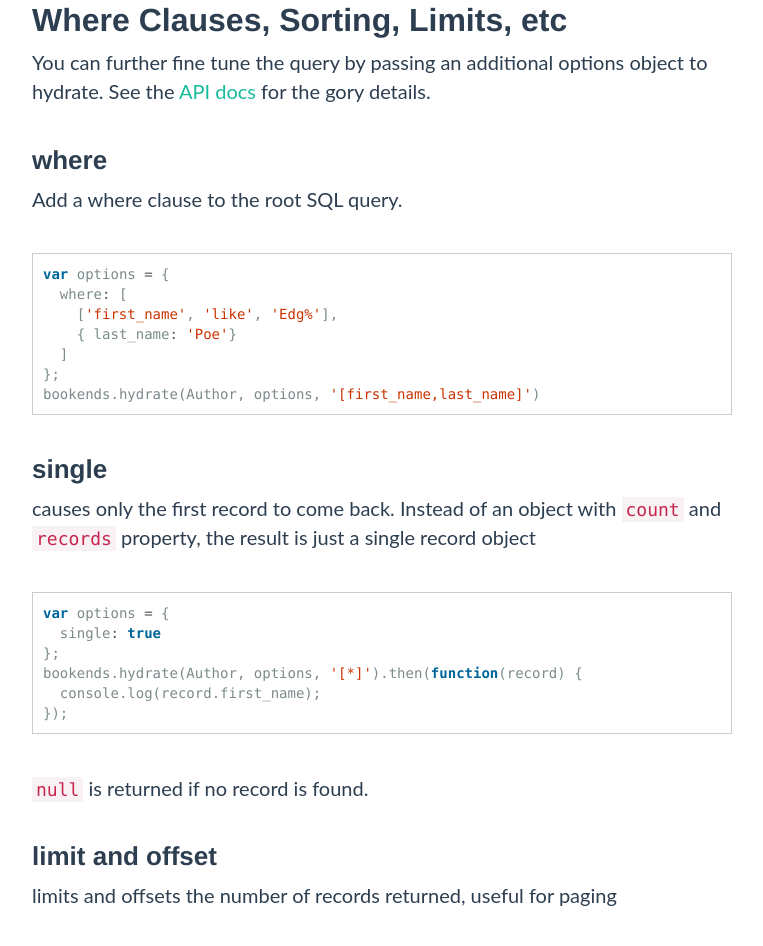
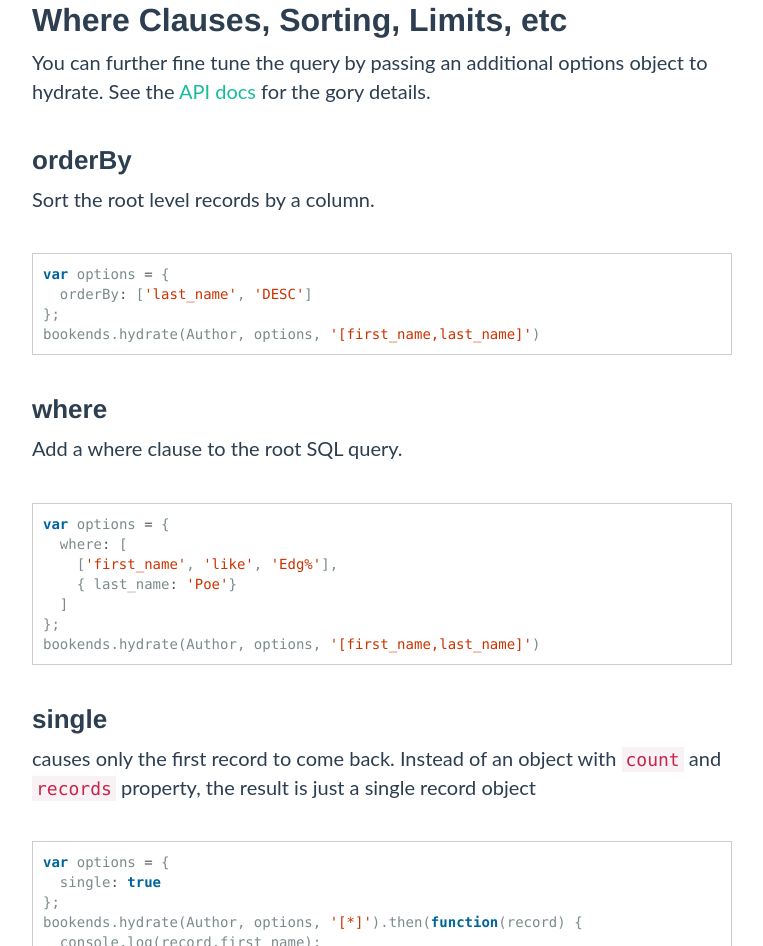
Before and after one commit to LreeLenn/bookends, a plain HTML site: page getting-started.html in a window 1280 px wide. Shown: the part 5203-6149 px from the top of the page, without its empty margins (38-801 px from the left). Drawn offline with Linux system fonts and the light colour scheme.

Commit message:
fix(site) forgot orderBy in getting-started

```diff
--- a/getting-started.html
+++ b/getting-started.html
@@ -105,7 +105,12 @@ Aggregations do not take place in the database, a minor ding against Bookends. I
     <span class="p">{</span> <span class="nx">books</span><span class="o">:</span> <span class="p">[</span><span class="s1">'title5'</span><span class="p">,</span> <span class="s1">'title6'</span><span class="p">,</span> <span class="s1">'etc'</span><span class="p">]}</span>
   <span class="p">]</span>
 <span class="p">}</span>
-</code></pre><h2>Where Clauses, Sorting, Limits, etc</h2><p>You can further fine tune the query by passing an additional options object to hydrate. See the <a href="api-docs.html">API docs</a> for the gory details.</p><h3>where</h3><p>Add a where clause to the root SQL query.</p>
+</code></pre><h2>Where Clauses, Sorting, Limits, etc</h2><p>You can further fine tune the query by passing an additional options object to hydrate. See the <a href="docs.html">API docs</a> for the gory details.</p><h3>orderBy</h3><p>Sort the root level records by a column.</p>
+<pre><code class="codehilite"><span class="kd">var</span> <span class="nx">options</span> <span class="o">=</span> <span class="p">{</span>
+  <span class="nx">orderBy</span><span class="o">:</span> <span class="p">[</span><span class="s1">'last_name'</span><span class="p">,</span> <span class="s1">'DESC'</span><span class="p">]</span>
+<span class="p">};</span>
+<span class="nx">bookends</span><span class="p">.</span><span class="nx">hydrate</span><span class="p">(</span><span class="nx">Author</span><span class="p">,</span> <span class="nx">options</span><span class="p">,</span> <span class="s1">'[first_name,last_name]'</span><span class="p">)</span>
+</code></pre><h3>where</h3><p>Add a where clause to the root SQL query.</p>
 <pre><code class="codehilite"><span class="kd">var</span> <span class="nx">options</span> <span class="o">=</span> <span class="p">{</span>
   <span class="nx">where</span><span class="o">:</span> <span class="p">[</span>
     <span class="p">[</span><span class="s1">'first_name'</span><span class="p">,</span> <span class="s1">'like'</span><span class="p">,</span> <span class="s1">'Edg%'</span><span class="p">],</span>
```
